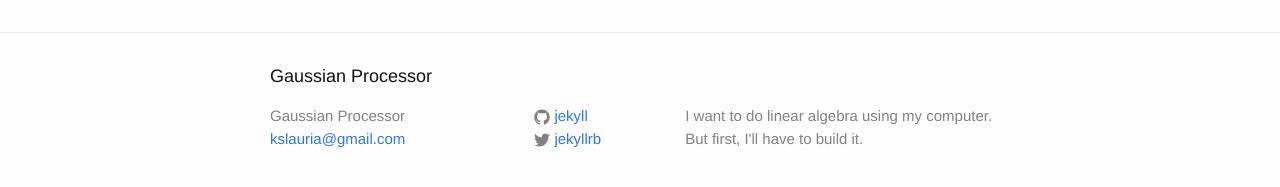
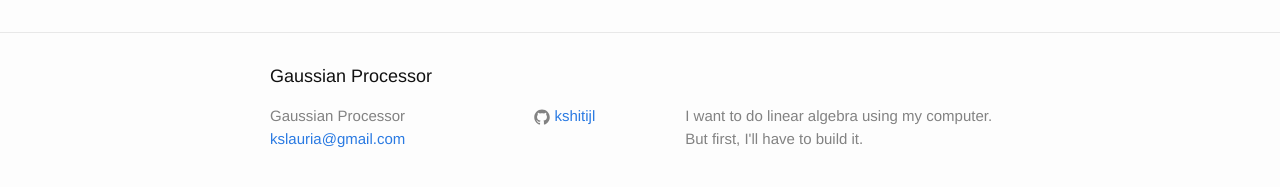
Before and after one commit to kshitijl/kshitijl.github.io, a Jekyll site: the page built from index.html, in a window 1280 px wide. Shown: the part 264-451 px from the top of the page. Built offline with Jekyll 4.4.1, drawn with Linux system fonts in a browser that asks for light colours.

Commit message:
Update github and url in config

```diff
--- a/_config.yml
+++ b/_config.yml
@@ -12,9 +12,8 @@
   I want to do linear algebra using my computer. But first, I'll have
   to build it.
 baseurl: "" # the subpath of your site, e.g. /blog
-url: "http://yourdomain.com" # the base hostname & protocol for your site
-twitter_username: jekyllrb
-github_username:  jekyll
+url: "http://kshitijl.github.io"
+github_username:  kshitijl
 
 # Build settings
 markdown: kramdown
```
